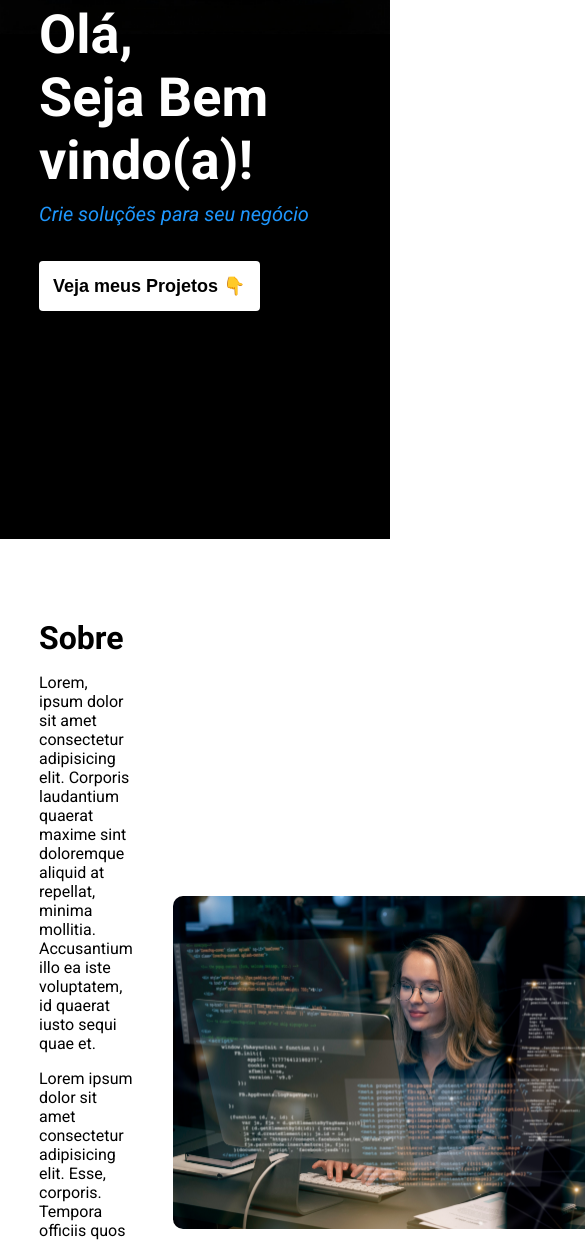
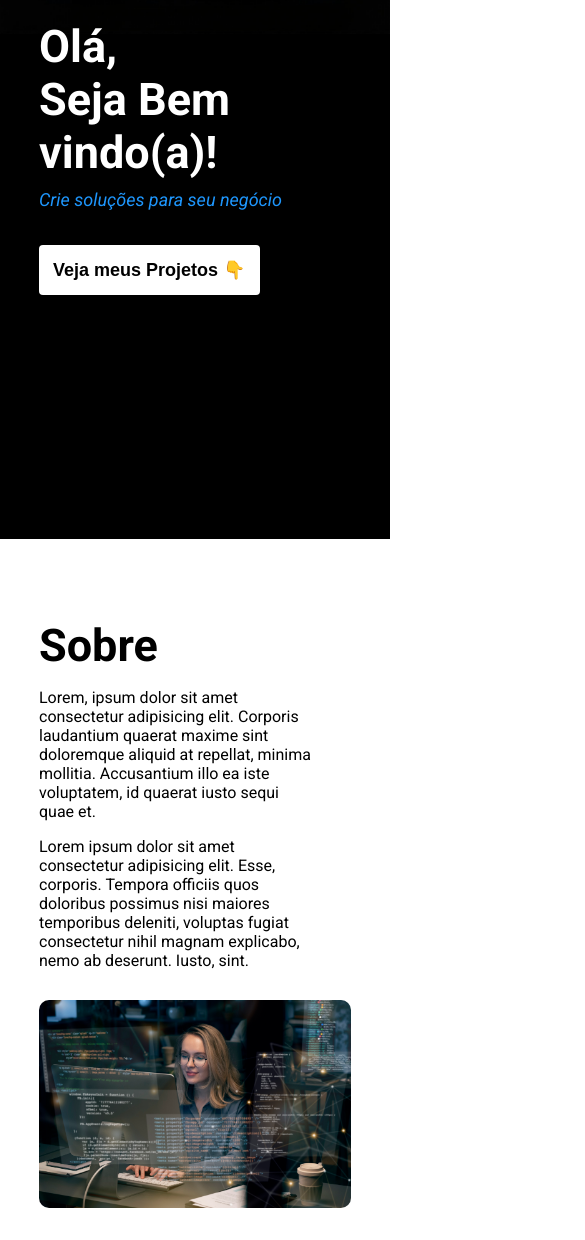
Before and after one commit to emillymoitinho/sujeito_programador, a plain HTML site: page projeto_portfolio/index.html in a window 390 px wide. Shown: the part 305-1545 px from the top of the page, 585 px wide, since content can reach past the window. Drawn offline with Linux system fonts and the light colour scheme.

Commit message:
update responsividade
main and about

```diff
--- a/projeto_portfolio/style.css
+++ b/projeto_portfolio/style.css
@@ -5,7 +5,8 @@
     box-sizing: border-box;
 }
 
-body,html {
+body,
+html {
     font-family: 'Roboto', sans-serif;
     scroll-behavior: smooth;
 }
@@ -192,3 +193,36 @@ footer {
         margin-left: 12px;
     }
 }
+
+@media (max-width: 1050px) {
+
+    .main {
+        .title {
+            h1 {
+                font-size: 45px;
+            }
+
+            p {
+                font-size: 18px;
+            }
+        }
+    }
+
+    .about {
+        flex-direction: column;
+        padding: 80px 0 0 0;
+
+        div {
+            max-width: 80%;
+
+            h2 {
+                font-size: 45px;
+            }
+        }
+
+        img {
+            width: 80%;
+            margin-top: 30px;
+        }
+    }
+}
```
